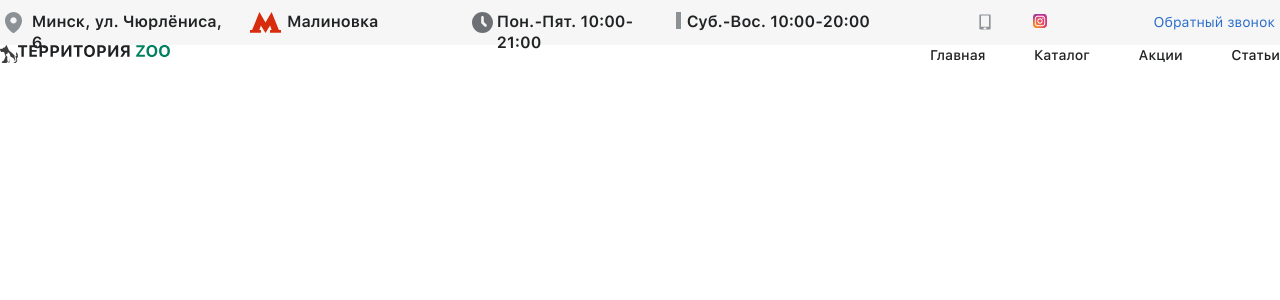
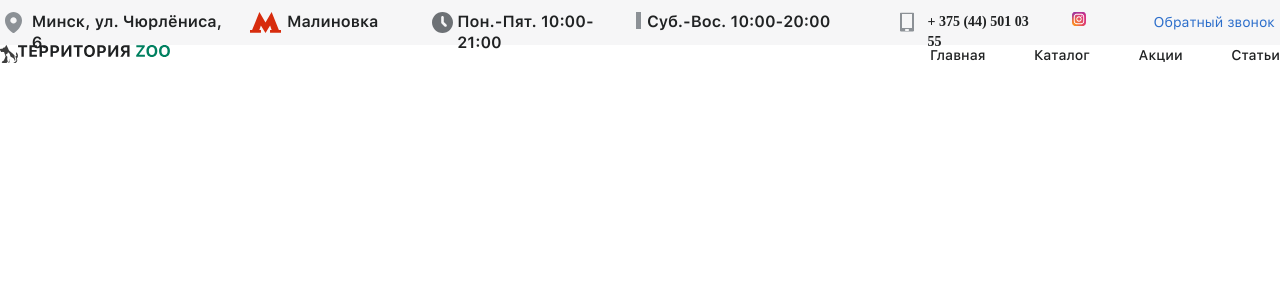
Before and after one commit to Zubko1994/SHOPZOO, a Vue app: page / in a window 1280 px wide. Shown: the top 300 px of the page. Built offline with nearby package versions, Linux system fonts and the light colour scheme.

Commit message:
test link

```diff
--- a/src/components/Button.vue
+++ b/src/components/Button.vue
@@ -16,8 +16,6 @@ const emit = defineEmits(['customClick'])
 function btnHandler(e: Event) {
   emit('customClick', e)
 }
-
-console.log(props)
 </script>
 
 <template>
--- a/src/components/Header.vue
+++ b/src/components/Header.vue
@@ -33,7 +33,9 @@ import Button from './Button.vue';
         <div class="contacts">
           <div class="contacts__phone">
             <img src="../assets/image/mobile_major.svg" alt="" />
-            <Link class="link" link="#" title="+ 375 (44) 501 03 55" />
+            <Link :is-link="false" class="link" link="tel:+375445010355">
+              + 375 (44) 501 03 55
+            </Link>
           </div>
           <Link kind="instagram">
             <img class="instagram_image" src="../assets/image/instagram-2-1 1.svg" alt="">
--- a/src/components/Link.vue
+++ b/src/components/Link.vue
@@ -4,7 +4,6 @@ import { RouterLink } from 'vue-router'
 
 
 const props = withDefaults(defineProps<{
-  title?: string,
   kind?: string,
   link: string,
   isLink?: boolean,
@@ -20,7 +19,7 @@ const computedtag = computed(() => props.isLink ? RouterLink: 'a')
 </script>
 
 <template>
-  <component :is="computedtag" :to="link" :class="['link', `link_${kind}`]"><slot /></component>
+  <component :is="computedtag" :href="link" :to="link" :class="['link', `link_${kind}`]"><slot /></component>
 </template>
 
 <style lang="scss" scoped>
--- a/src/layout/Layout.vue
+++ b/src/layout/Layout.vue
@@ -6,14 +6,11 @@ import Footer from '../components/Footer.vue'
 </script>
 
 <template>
-
-<Header>
-
-</Header>
-<Footer>
-
-</Footer>
-
+<Header />
+<main>
+  <slot />
+</main>
+<Footer />
 </template>
 
 <style lang="scss" scoped>
--- a/src/pages/Home.vue
+++ b/src/pages/Home.vue
@@ -1,11 +1,12 @@
 <script setup lang="ts">
-import Cards from '../components/Cards.vue';
-
+import Layout from '../layout/Layout.vue'
 
 </script>
 
 <template>
-  <Cards />
+  <Layout>
+
+  </Layout>
 </template>
 
 <style lang="scss" scoped>
```
